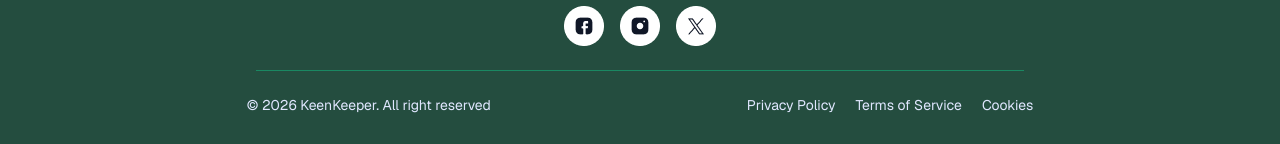
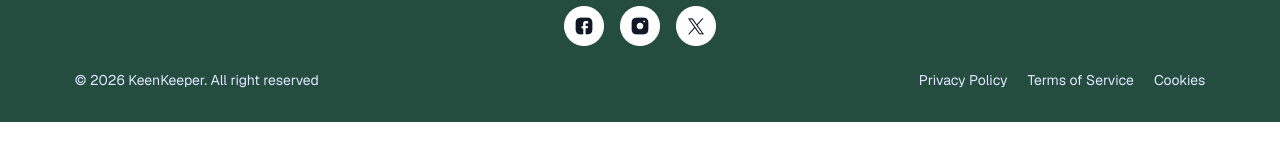
Before and after one commit to MdMonerujammanMunna/keen-keeper-system, a React (Vite) app: page / in a window 1280 px wide. Shown: the part 2110-2254 px from the top of the page. After the commit the page ends 2232 px from the top, so only its background shows below. Built offline with nearby package versions, Linux system fonts and the light colour scheme.

Commit message:
add context section

```diff
--- /dev/null
+++ b/src/Context/DataContext.jsx
@@ -0,0 +1,17 @@
+import { createContext } from "react";
+
+export const DataContext = createContext();
+
+const DataProvider = ({ children }) => {
+    const data = {
+        "name": "munna"
+    }
+
+    return (
+        <DataContext.Provider value={{ data }}>
+            {children}
+        </DataContext.Provider>
+    );
+};
+
+export default DataProvider;
--- a/src/component/Footer/Footer.jsx
+++ b/src/component/Footer/Footer.jsx
@@ -26,13 +26,12 @@ const Footer = () => {
                         </a>
                     </div>
                 </nav>
-                <hr className='w-[60vw] text-[#1A8862]' />
-                <div className="md:flex md:gap-[20vw] pb-8">
+                <div className="md:flex gap-0 md:gap-100 lg:gap-150 pb-8">
                     <div className="text-nowrap">
                         <p> © {new Date().getFullYear()} KeenKeeper. All right reserved</p>
                     </div>
                     <div className="">
-                        <ul className='flex text-nowrap gap-5'>
+                        <ul className='flex md:flex-col lg:flex-row text-nowrap gap-5'>
                             <li><a href="">Privacy Policy</a></li>
                             <li><a href="">Terms of Service</a></li>
                             <li><a href="">Cookies</a></li>
--- a/src/component/HomeCard/HomeCard.jsx
+++ b/src/component/HomeCard/HomeCard.jsx
@@ -3,7 +3,6 @@ import { FaPlus } from "react-icons/fa6";
 const HomeCard = () => {
     return (
         <>
-
             <div className="text-center flex flex-col justify-center items-center">
                 <div className="mb-8">
                     <h1 className='text-[#1F2937] font-bold text-[3rem] mb-4'>Friends to keep close in your life</h1>
--- a/src/main.jsx
+++ b/src/main.jsx
@@ -2,9 +2,12 @@ import { StrictMode } from 'react'
 import { createRoot } from 'react-dom/client'
 import './index.css'
 import Route from './router/Route.jsx'
+import DataProvider from './Context/DataContext.jsx'
 
 createRoot(document.getElementById('root')).render(
   <StrictMode>
-    <Route></Route>
+    <DataProvider>
+      <Route />
+    </DataProvider>
   </StrictMode>,
 )
--- a/ui/PersonUI.jsx
+++ b/ui/PersonUI.jsx
@@ -15,10 +15,10 @@ const PersonUI = ({ Value }) => {
                     <h2 className="card-title">{Value.name}</h2>
                     <p className='text-[12px] text-[#64748B]'>{Value.days_since_contact}d ago</p>
                     <div className="flex gap-2">
-                        {Value.tags.map((tag) =>
-                            <>
-                                <p className='text-[#244D3F] bg-[#CBFADB] text-[12px] font-medium px-2 py-1.5 rounded-full uppercase'>{tag}</p>
-                            </>
+                        {Value.tags.map((tag, index) =>
+                            <React.Fragment key={index}>
+                                <p key={index} className='text-[#244D3F] bg-[#CBFADB] text-[12px] font-medium px-2 py-1.5 rounded-full uppercase'>{tag}</p>
+                            </React.Fragment>
                         )}
                     </div>
                     <div className="">
```
